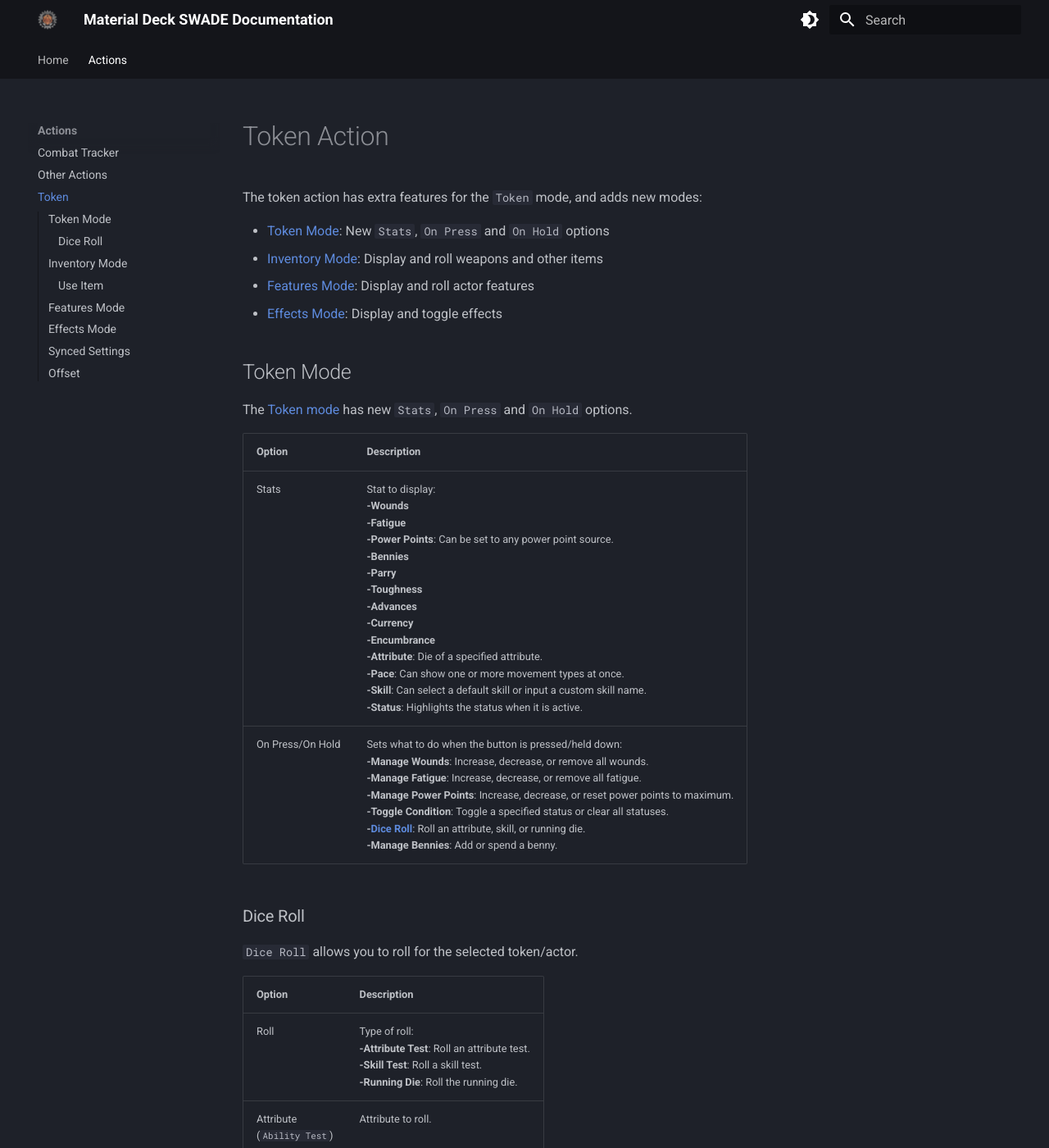
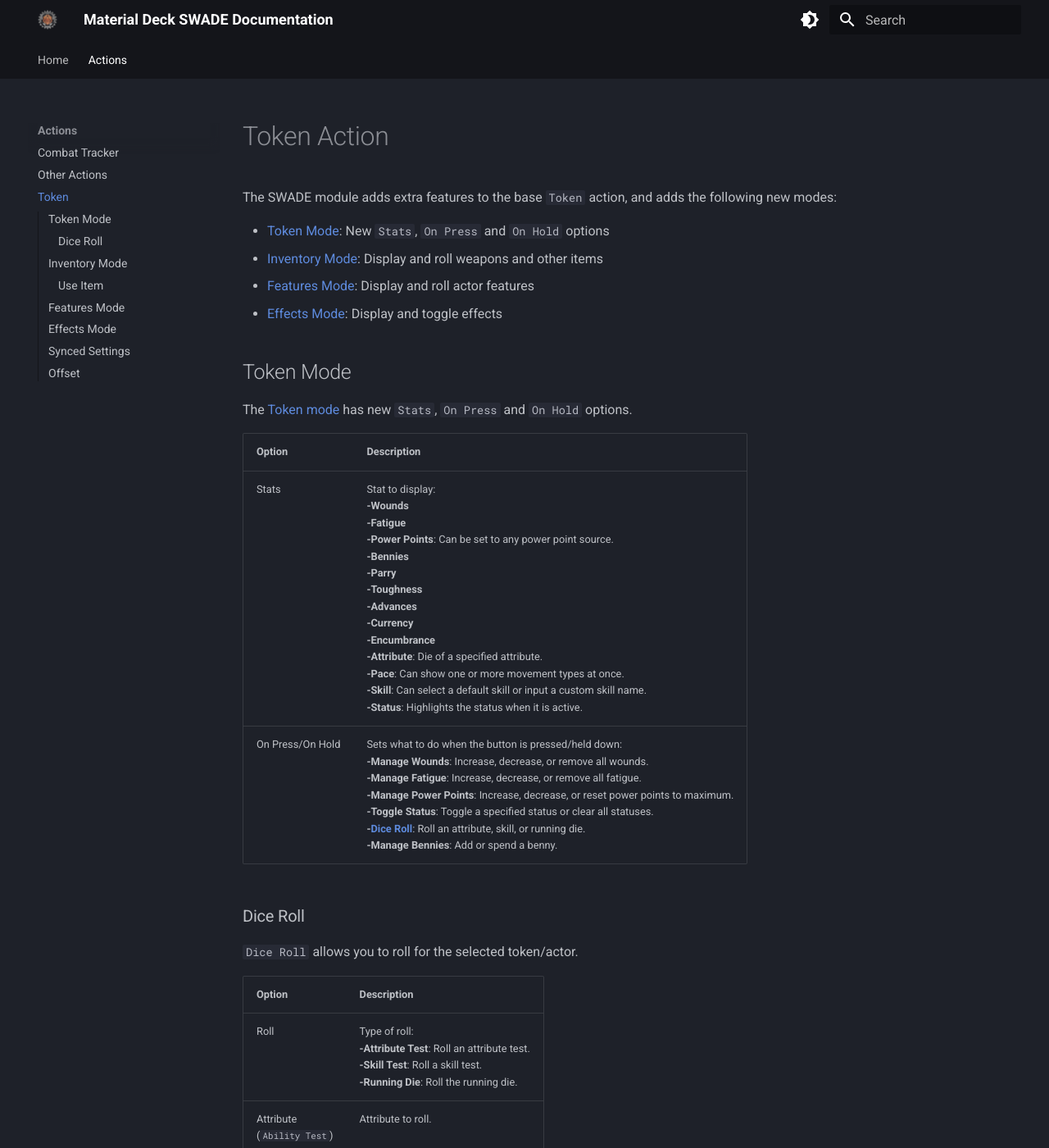
Before and after one commit to tarmonthir/MaterialDeck_SWADE, an MkDocs documentation site: the page built from docs/actions/token.md, in a window 1280 px wide and 1400 px high. Shown: the whole window at 82% size. Built offline with MkDocs 1.6.1 and Material for MkDocs 9.7.7, drawn with Linux system fonts in a browser that asks for light colours; some of the changed text lies outside the part shown.

Commit message:
Minor docs adjustments

```diff
--- a/docs/actions/token.md
+++ b/docs/actions/token.md
@@ -1,6 +1,6 @@
 # Token Action
 
-The token action has extra features for the `Token` mode, and adds new modes:
+The SWADE module adds extra features to the base `Token` action, and adds the following new modes:
 
 * [Token Mode](#token-mode): New `Stats`, `On Press` and `On Hold` options
 * [Inventory Mode](#inventory-mode): Display and roll weapons and other items
@@ -13,7 +13,7 @@
 | Option            | Description   |
 |-------------------|---------------|
 | Stats             | Stat to display:<br><b>-Wounds</b><br><b>-Fatigue</b><br><b>-Power Points</b>: Can be set to any power point source.<br><b>-Bennies</b><br><b>-Parry</b><br><b>-Toughness</b><br><b>-Advances</b><br><b>-Currency</b><br><b>-Encumbrance</b><br><b>-Attribute</b>: Die of a specified attribute.<br><b>-Pace</b>: Can show one or more movement types at once.<br><b>-Skill</b>: Can select a default skill or input a custom skill name.<br><b>-Status</b>: Highlights the status when it is active.|
-| On Press/On Hold  | Sets what to do when the button is pressed/held down:<br><b>-Manage Wounds</b>: Increase, decrease, or remove all wounds.<br><b>-Manage Fatigue</b>: Increase, decrease, or remove all fatigue.<br><b>-Manage Power Points</b>: Increase, decrease, or reset power points to maximum.<br><b>-Toggle Condition</b>: Toggle a specified status or clear all statuses.<br><b>-[Dice Roll](#dice-roll)</b>: Roll an attribute, skill, or running die.<br><b>-Manage Bennies</b>: Add or spend a benny. |
+| On Press/On Hold  | Sets what to do when the button is pressed/held down:<br><b>-Manage Wounds</b>: Increase, decrease, or remove all wounds.<br><b>-Manage Fatigue</b>: Increase, decrease, or remove all fatigue.<br><b>-Manage Power Points</b>: Increase, decrease, or reset power points to maximum.<br><b>-Toggle Status</b>: Toggle a specified status or clear all statuses.<br><b>-[Dice Roll](#dice-roll)</b>: Roll an attribute, skill, or running die.<br><b>-Manage Bennies</b>: Add or spend a benny. |
 
 ### Dice Roll
 `Dice Roll` allows you to roll for the selected token/actor.
@@ -69,7 +69,7 @@
 
 | Option            | Description   |
 |-------------------|---------------|
-| Effect Type         | <b>-Any</b>: Select any kind of effect.<br><b>-Base</b>: Select "Base" type effects (most effects will be this type).<br><b>Active Effect</b>: Select "Active Effect" type effects.<br><b>Modifier</b>: Select "Modifier" type effects.<br><b>-[Set Type & Filter Sync](#synced-settings)</b>: Set the synced settings for this page. Will synchronize `Effect Type` and `Effect Type Filter`.<br><b>-[Offset](#offset)</b>: Set effect offsets. |
+| Effect Type         | <b>-Any</b>: Select any kind of effect.<br><b>-Base</b>: Select "Base" type effects (most effects will be this type).<br><b>-Active Effect</b>: Select "Active Effect" type effects.<br><b>-Modifier</b>: Select "Modifier" type effects.<br><b>-[Set Type & Filter Sync](#synced-settings)</b>: Set the synced settings for this page. Will synchronize `Effect Type` and `Effect Type Filter`.<br><b>-[Offset](#offset)</b>: Set effect offsets. |
 | Effect Type Filter  | Selects effect types to filter out:<br><b>-Temporary Effects</b>: Filters temporary effects.<br><b>-Permanent Effects</b>: Filters permanent effects.<br><b>-Status</b>: Filters status effects (useful if managing statuses via [Token Mode](#token-mode) instead).|
 | Sync Type & Filter | Will [synchronize](#synced-settings) `Effect Type` and `Effect Type Filter` for all buttons on this page with this setting enabled. |
 | Selection         | Set how to select the effect:<br><b>-Select by Nr</b>: Select an effect using a number.<br><b>-Select by Name/Id</b>: Select an effect using its name or id. |
```
Also changed, not shown: other parts of docs/actions/token.md (+1 -1 lines), README.md (+2 -0 lines), module.json (+4 -3 lines).
